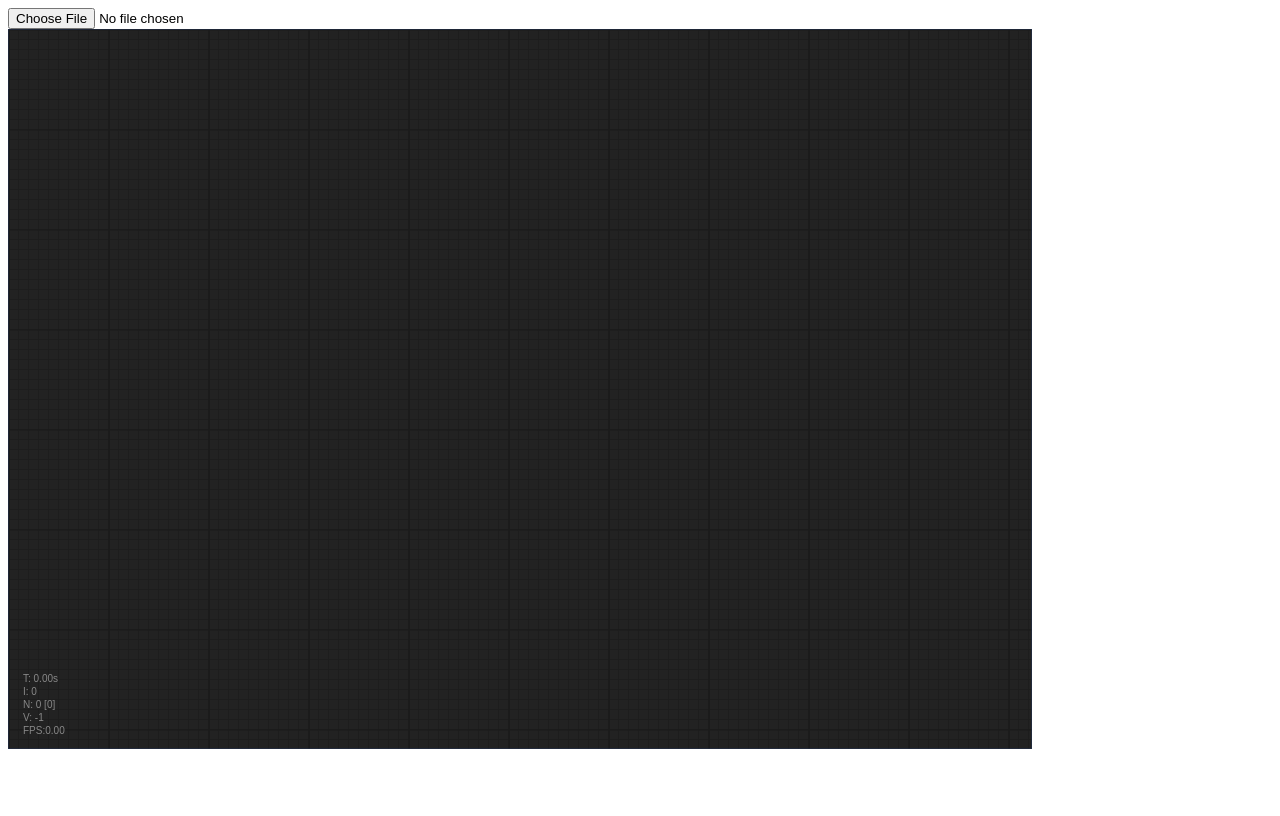
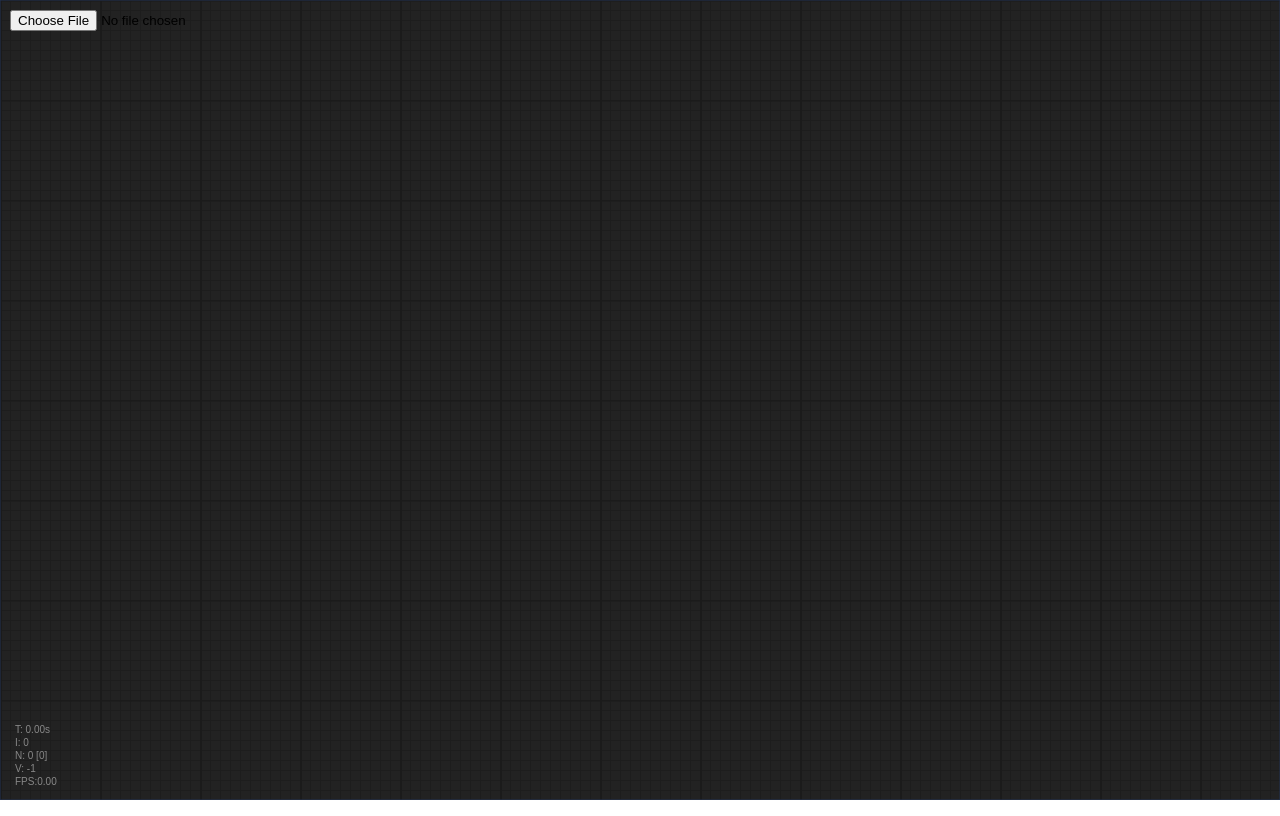
Before and after one commit to Reidmen/graph_ui, a website: page litegraph.js/test_graph.html in a window 1280 px wide. Drawn offline with Linux system fonts and the light colour scheme; files that its build step writes are made by us from their sources.

Commit message:
working version

```diff
--- a/litegraph.js/test_graph.html
+++ b/litegraph.js/test_graph.html
@@ -3,16 +3,51 @@
 <head>
     <link rel="stylesheet" type="text/css" href="css/litegraph.css">
     <script type="text/javascript" src="build/litegraph.js"></script>
+    <style>
+        body,
+        html {
+            margin: 0;
+            padding: 0;
+            width: 100%;
+            height: 100%;
+            overflow: hidden;
+        }
+
+        #mycanvas {
+            width: 100vw;
+            height: 100vh;
+        }
+
+        .controls {
+            position: fixed;
+            top: 10px;
+            left: 10px;
+            z-index: 100;
+        }
+    </style>
 </head>
 
-<body style='width:100%; height:100%'>
+<body>
     <div class="controls">
         <input type="file" id="csvFile" accept=".csv" />
     </div>
-    <canvas id='mycanvas' width='1024' height='720'></canvas>
+    <canvas id='mycanvas'></canvas>
     <script>
         var graph = new LGraph();
         var canvas = new LGraphCanvas("#mycanvas", graph);
+
+        // Make canvas responsive
+        function resizeCanvas() {
+            var canvas = document.getElementById('mycanvas');
+            canvas.width = window.innerWidth;
+            canvas.height = window.innerHeight;
+        }
+
+        // Initial resize
+        resizeCanvas();
+
+        // Resize on window change
+        window.addEventListener('resize', resizeCanvas);
 
         // Enable basic interactions
         canvas.allow_dragcanvas = true;
```
